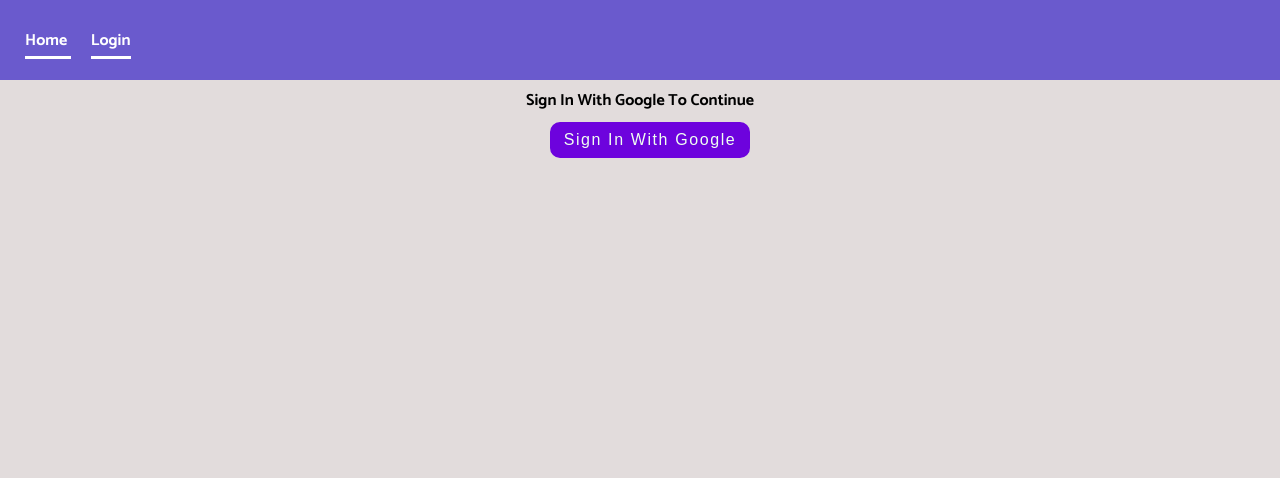
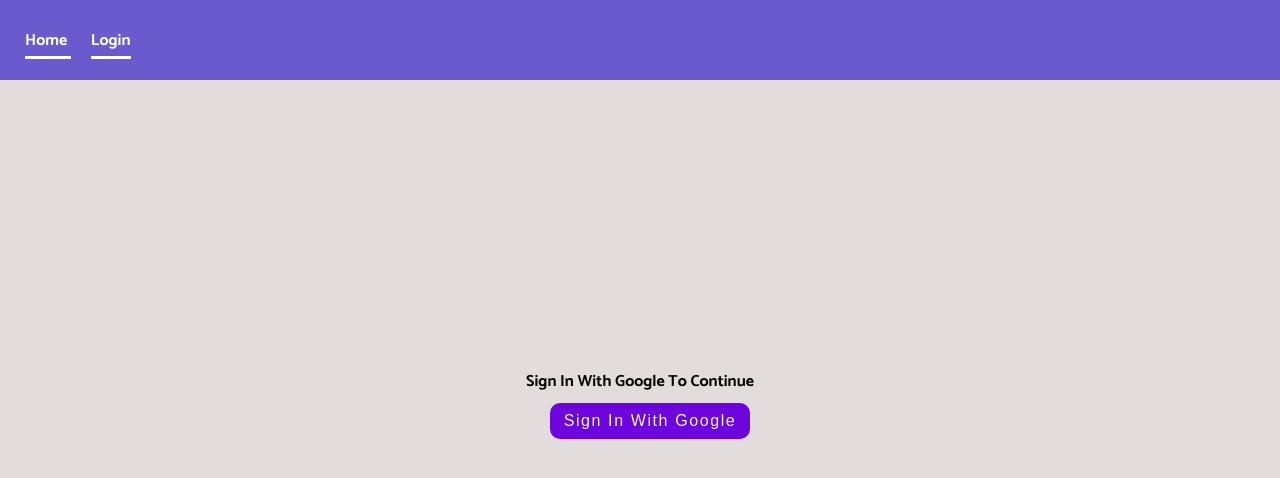
Before and after one commit to SziNo/likeyReactFirebaseTSApp, a React (Create React App) app: page /login in a window 1280 px wide. Shown: the top 478 px of the page. Built offline with nearby package versions, Linux system fonts and the light colour scheme; no server answers; a web font is replaced by a local one.

Commit message:
another css adjustment

```diff
--- a/src/App.css
+++ b/src/App.css
@@ -49,6 +49,14 @@
 .user img {
   /* font-size: 15px; */
   border-radius: 50%;
+}
+
+.login {
+  display: flex;
+  flex-direction: column;
+  align-items: center;
+  justify-content: center;
+  height: 80vh;
 }
 
 .login-btn,
--- a/src/pages/Login.tsx
+++ b/src/pages/Login.tsx
@@ -11,12 +11,12 @@
   }
 
   return (
-    <div>
+    <section className='login'>
       <p>Sign In With Google To Continue </p>
       <button className='login-btn' onClick={signInWithGoogle}>
         Sign In With Google
       </button>
-    </div>
+    </section>
   )
 }
 
```
